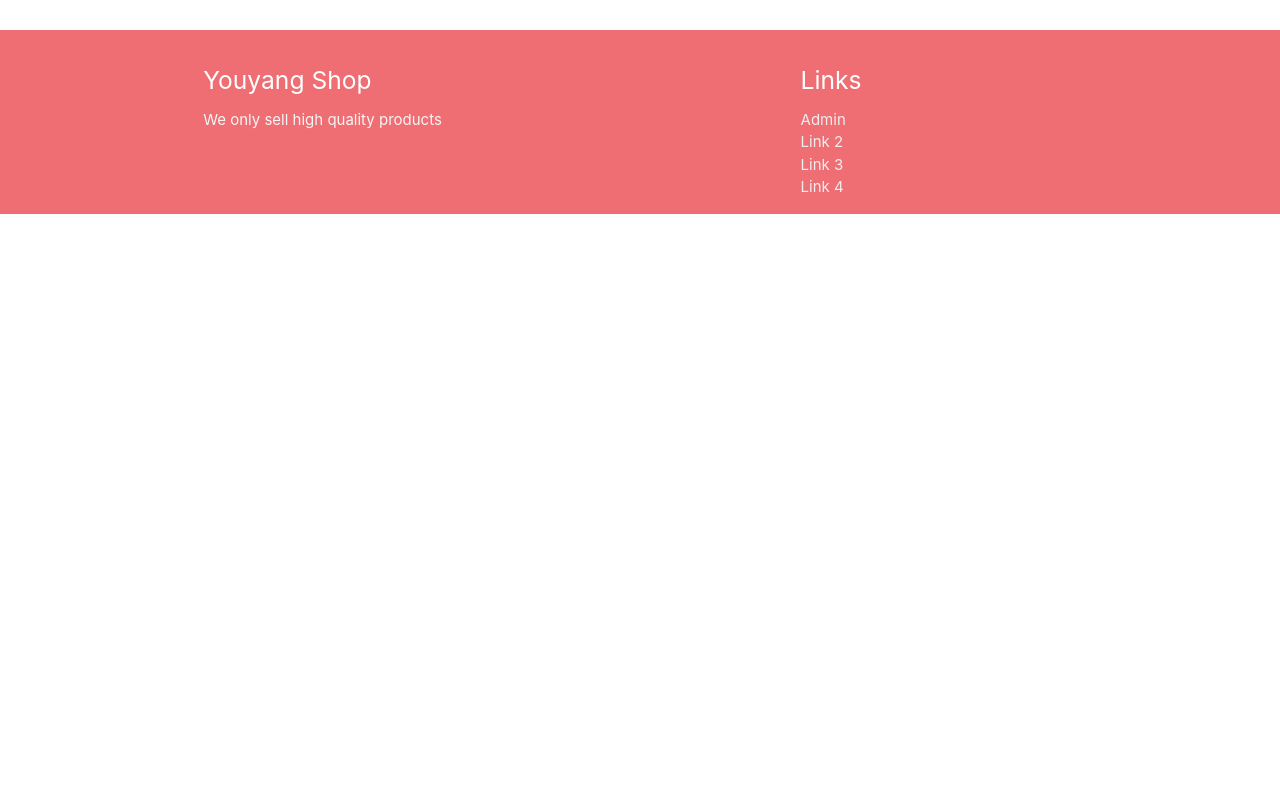
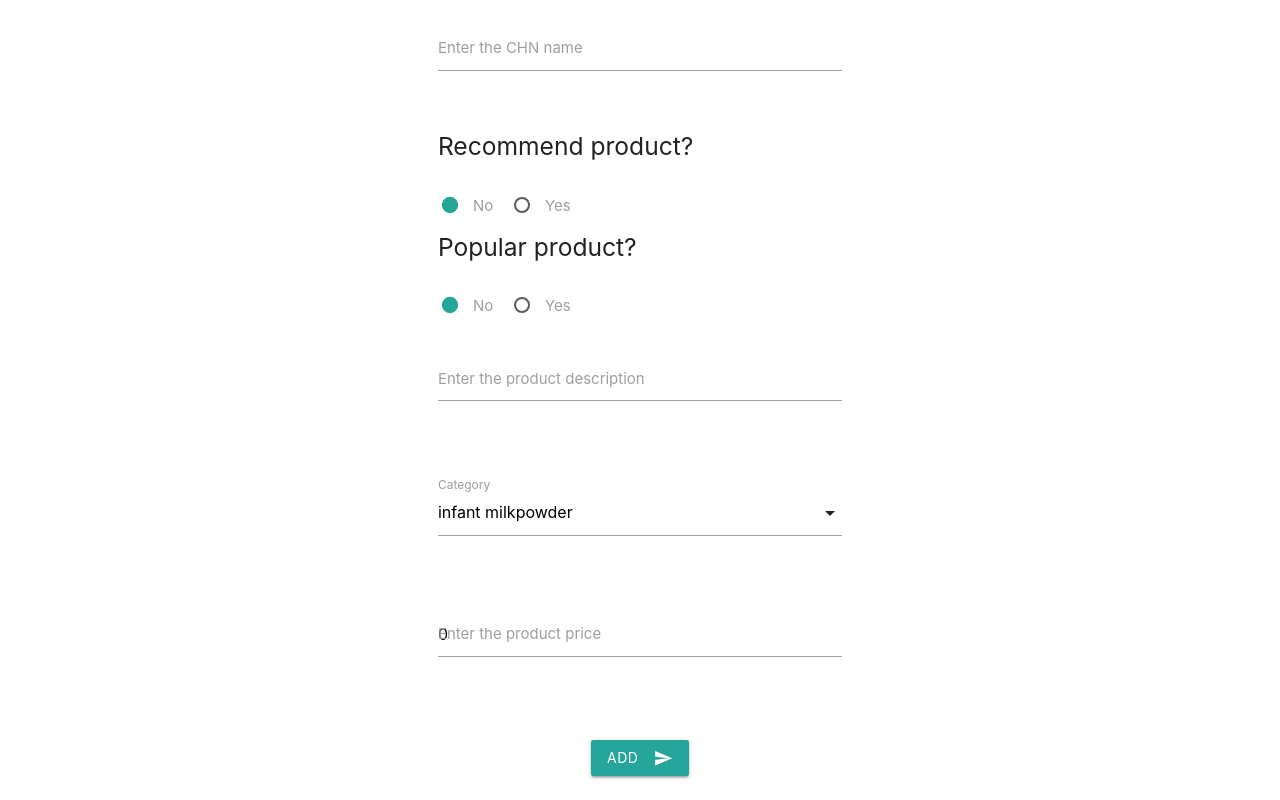
Before and after one commit to wadelu78/youyangshop, a React (Create React App) app in the folder client/: page /admin in a window 1280 px wide. Shown: the part 560-1360 px from the top of the page. Before the commit the page ends 800 px from the top, so only its background shows below. Built offline with nearby package versions, Linux system fonts and the light colour scheme.

Commit message:
Add a product form UI with materializecss

```diff
--- a/client/src/components/pages/Admin.js
+++ b/client/src/components/pages/Admin.js
@@ -1,15 +1,20 @@
-import React, { useState } from 'react'
+import React, { useState, useEffect } from 'react'
 import FileUpload from '../../utils/FileUpload'
+import M from 'materialize-css/dist/js/materialize.min.js'
 
 const Admin = () => {
   const [product, setProduct] = useState({
     product_id: '',
     name_chn: '',
-    recommend: false,
-    popular: false,
+    recommend: 'no',
+    popular: 'no',
     description: '',
     category: '',
     price: 0
+  })
+
+  useEffect(() => {
+    M.AutoInit()
   })
 
   const { product_id, name_chn, recommend, popular, description, category, price } = product
@@ -26,15 +31,75 @@ const Admin = () => {
       <form onSubmit className="col s10 offset-s1 m6 offset-m3 l4 offset-l4">
         <FileUpload />
         <br />
-        <br />
         <div className="input-field">
-          <input type="text" id='product_id' name='product_id' value={product_id} onChange={onChange} />
+          <input type="text" id="product_id" name="product_id" value={product_id} onChange={onChange} />
           <label htmlFor='product_id'>Enter the product id</label>
         </div>
+        <br />
+
+        <div className="input-field">
+          <input type="text" id='name_chn' name='name_chn' value={name_chn} onChange={onChange} />
+          <label htmlFor='name_chn'>Enter the CHN name</label>
+        </div>
+        <br />
+
+        <h5>Recommend product?</h5>
+        <br />
+        <label>
+          <input name="recommend" type="radio" value={'no'} checked={recommend === 'no'} onChange={onChange} />
+          <span>No</span>
+        </label>&nbsp;&nbsp;&nbsp;&nbsp;
+        <label>
+          <input name="recommend" type="radio" value={'yes'} checked={recommend === 'yes'} onChange={onChange} />
+          <span>Yes</span>
+        </label>
+        <br />
+
+        <h5>Popular product?</h5>
+        <br />
+        <label>
+          <input name="popular" type="radio" value={'no'} checked={popular === 'no'} onChange={onChange} />
+          <span>No</span>
+        </label>&nbsp;&nbsp;&nbsp;&nbsp;
+        <label>
+          <input name="popular" type="radio" value={'yes'} checked={popular === 'yes'} onChange={onChange} />
+          <span>Yes</span>
+        </label>
+        <br />
+        <br />
+
+        <div className="input-field">
+          <textarea id="description" name='description' value={description} onChange={onChange} className='materialize-textarea' />
+          <label htmlFor='description'>Enter the product description</label>
+        </div>
+        <br />
+        <br />
+
+        <div className="input-field">
+          <select onChange={onChange}>
+            <option value="infant milkpowder">infant milkpowder</option>
+            <option value="adult milkpowder">adult milkpowder</option>
+            <option value="honey">honey</option>
+            <option value="health">health</option>
+          </select>
+          <label>Category</label>
+        </div>
+        <br />
+        <br />
+
+        <div className="input-field">
+          <input type="number" id="price" name="price" value={price} onChange={onChange} />
+          <label htmlFor='price'>Enter the product price</label>
+        </div>
+        <br />
+        <br />
+
+        <div className="input-field center-align">
+          <button className="btn waves-effect waves-light" type="submit" name="action">Add
+    <i className="material-icons right">send</i>
+          </button>
+        </div>
       </form>
-
-
-
     </div>
   )
 }
```
